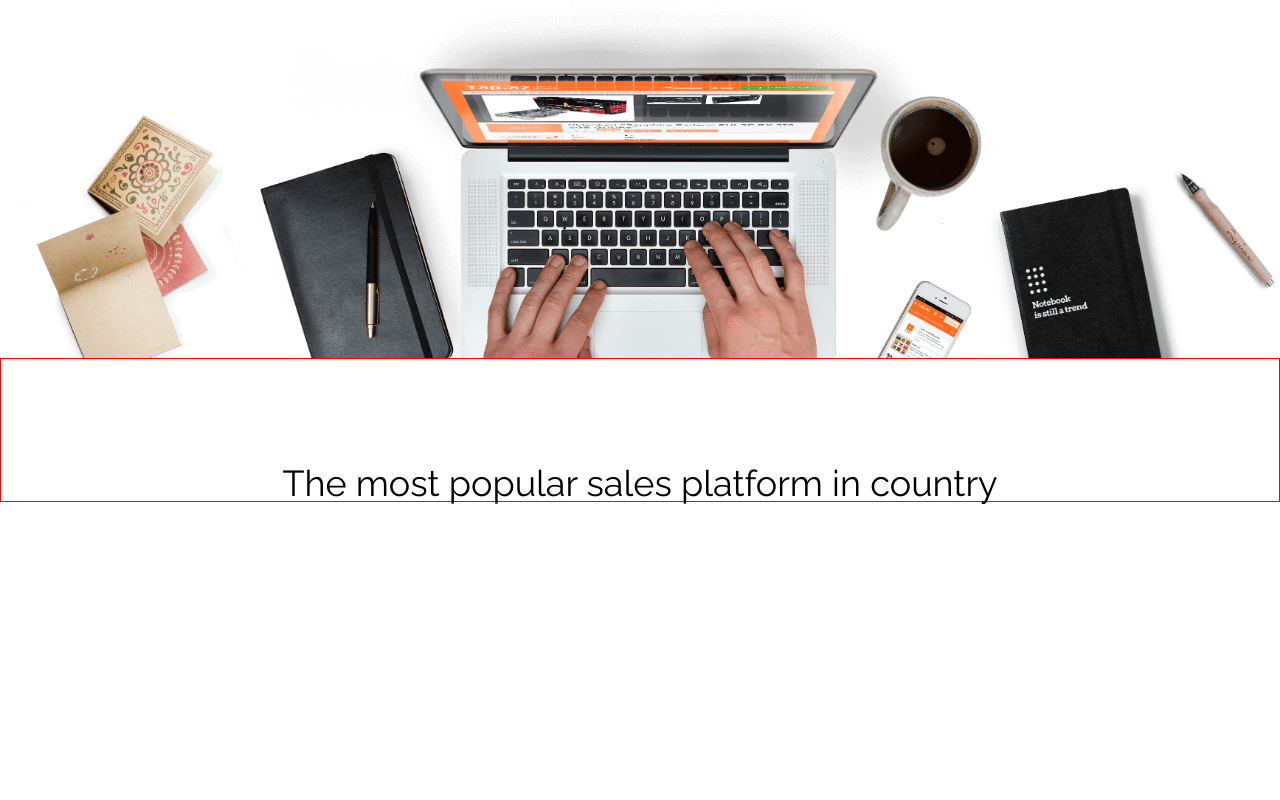
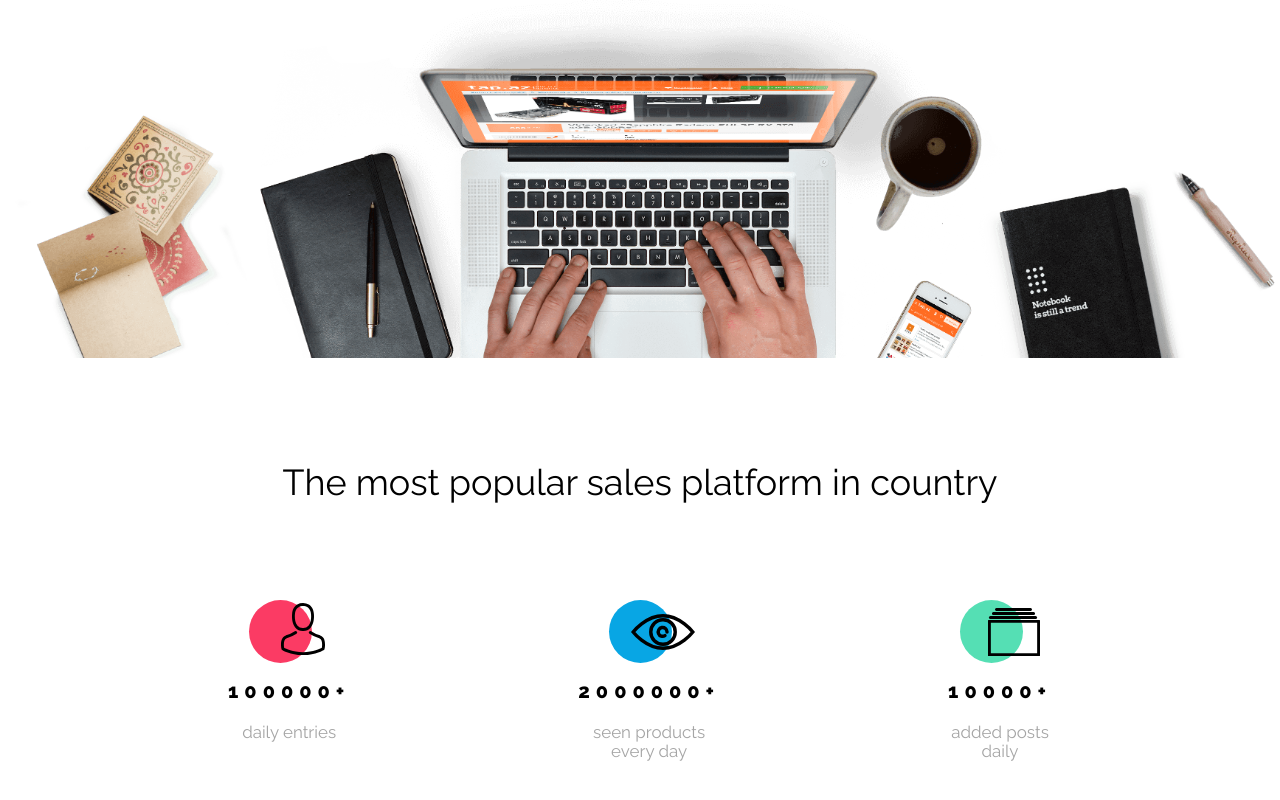
Before and after one commit to BartoszKalota/Website-Best-Shop, a plain HTML site: page index.html in a window 1280 px wide. Shown: the part 554-1354 px from the top of the page. Before the commit the page ends 1058 px from the top, so only its background shows below. Drawn offline with nearby package versions, Linux system fonts and the light colour scheme.

Commit message:
Section 3

```diff
--- a/css/style.css
+++ b/css/style.css
@@ -1,5 +1,7 @@
 :root {
     --accentcolor1: #08A6E4;
+    --accentcolor2: #FB3B64;
+    --accentcolor3: #55DFB4;
     --fontcolor1: #000;
     --fontcolor2: #A5A5A5;
     --fontcolor3: #fff;
@@ -36,12 +38,12 @@ nav .container {
 /**********************/
 .nav__logo {
     color: var(--accentcolor1);
-    font-size: 2em;
+    font-size: 2rem;
     font-family: var(--fontfamily1);
 }
 .menu {
     font-family: var(--fontfamily2);
-    font-size: 0.7em;
+    font-size: 0.7rem;
     font-weight: 700;
     list-style: none;
     display: flex;
@@ -96,7 +98,7 @@ header .content {
 /**********************/
 .header__title {
     font-family: var(--fontfamily1);
-    font-size: 3.1em;
+    font-size: 3.1rem;
     margin-bottom: 20px;
 }
 .header__title--second {
@@ -107,14 +109,18 @@ header .content {
     padding: 22px 157px;
     background: var(--accentcolor1);
     border-radius: 40px;
+    border: 2px solid #fff;
     font-weight: 700;
     color: var(--fontcolor3);
 }
     .header__button:hover {
-        box-shadow: inset 0 0 5px 2px rgba(0, 0, 0, .5);
+        border: 2px solid var(--accentcolor1);
+        color: var(--accentcolor1);
+        background: #fff;
+        transition: 0.2s;
     }
     .header__button:active {
-        box-shadow: inset 0 0 5px 4px rgba(0, 0, 0, .8);
+        box-shadow: inset 0 0 5px 3px rgba(0, 0, 0, .5);
     }
 /***********************************************/
 section {
@@ -124,10 +130,79 @@ section {
 section .container {
     font-family: var(--fontfamily1);
     color: var(--fontcolor1);
-    border: 1px solid red;
 }
+/**********************/
 .section__title {
     margin-top: 106px;
-    font-size: 2.25em;
+    margin-bottom: 100px;
+    font-size: 2.25rem;
     text-align: center;
 }
+.section__icons-block {
+    width: 100%;
+    margin: 0 auto 150px auto;
+    display: flex;
+    justify-content: space-evenly;
+}
+.section__icon {
+    display: flex;
+    flex-direction: column;
+    align-items: center;
+}
+    .icon__img-block {
+        height: 63px;
+        margin-bottom: 18px;
+        display: flex;
+        justify-content: center;
+        align-items: center;
+        position: relative;
+    }
+        .icon__img-block::before,
+        .icon__img-block--b::before,
+        .icon__img-block--c::before {
+            content: '';
+            display: block;
+            width: 63px;
+            height: 63px;
+            background: var(--accentcolor2);
+            border-radius: 50%;
+            position: absolute;
+            top: 0;
+            z-index: 0;
+            transform: translateX(-9px);
+        }
+        .icon__img-block--b::before {
+            background: var(--accentcolor1);
+        }
+        .icon__img-block--c::before {
+            background: var(--accentcolor3);
+        }
+    .icon__img-block__img,
+    .icon__img-block__img--b,
+    .icon__img-block__img--c {
+        height: 52px;
+        position: relative;
+        z-index: 1;
+        transform: translate(14px, -3px);
+    }
+    .icon__img-block__img--b {
+        height: 36px;
+        transform: translateX(14px);
+    }
+    .icon__img-block__img--c {
+        height: 48px;
+        transform: translateX(14px);
+    }
+    .icon__title {
+        font-size: 1.25rem;
+        font-weight: 800;
+        letter-spacing: 6px;
+        margin-bottom: 22px;
+    }
+    .icon__text {
+        font-size: 1.06rem;
+        color: var(--fontcolor2);
+        line-height: 1.2rem;
+        text-align: center;
+    }
+/***********************************************/
--- a/index.html
+++ b/index.html
@@ -5,7 +5,7 @@
   <meta name="viewport" content="width=device-width, initial-scale=1.0">
   <title>BestShop</title>
   <link rel="stylesheet" href="css/reset.css">
-  <link href="https://fonts.googleapis.com/css?family=Open+Sans:400,700|Raleway:300,400&display=swap&subset=latin-ext" rel="stylesheet">
+  <link href="https://fonts.googleapis.com/css?family=Open+Sans:400,700|Raleway:300,400,800&display=swap&subset=latin-ext" rel="stylesheet">
   <link rel="stylesheet" href="css/style.css">
 </head>
 <body>
@@ -44,10 +44,32 @@
     <div class="container">
         <h2 class="section__title">The most popular sales platform in country</h2>
         <div class="section__icons-block">
-
+            <div class="section__icon">
+                <div class="icon__img-block">
+                    <img class="icon__img-block__img" src="assets/Person.svg" alt="Person">
+                </div>
+                <h3 class="icon__title">100000+</h3>
+                <p class="icon__text">daily entries</p>
+            </div>
+            <div class="section__icon">
+                <div class="icon__img-block icon__img-block--b">
+                    <img class="icon__img-block__img--b" src="assets/Eye.svg" alt="Eye">
+                </div>
+                <h3 class="icon__title">2000000+</h3>
+                <p class="icon__text">seen products <br> every day</p>
+            </div>
+            <div class="section__icon">
+                <div class="icon__img-block icon__img-block--c">
+                    <img class="icon__img-block__img--c" src="assets/Catalog.svg" alt="Catalog">
+                </div>
+                <h3 class="icon__title">10000+</h3>
+                <p class="icon__text">added posts <br> daily</p>
+            </div>
         </div>
     </div>
 </section>
 
+
+
 </body>
 </html>
```
